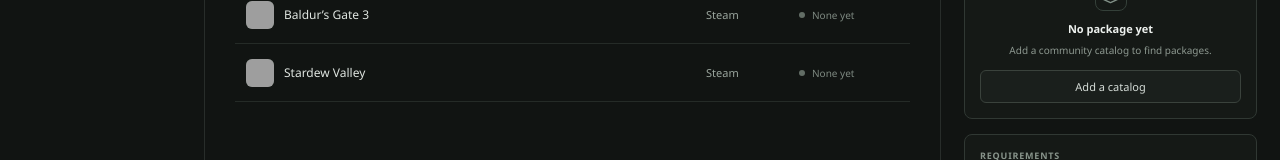
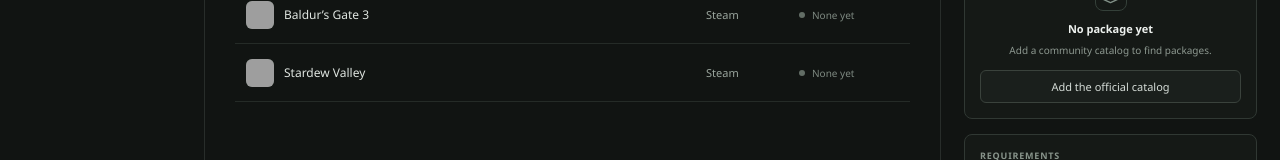
Before and after one commit to xxjonathan1997xx/modspark, a React (Vite) app: page / in a window 1280 px wide. Shown: the part 387-547 px from the top of the page. Built offline with nearby package versions, Linux system fonts and the light colour scheme; grey boxes are pictures that could not be loaded.

Commit message:
Add one-click official catalog onboarding

```diff
--- a/src/main.jsx
+++ b/src/main.jsx
@@ -3,6 +3,8 @@ import { createRoot } from 'react-dom/client'
 import { Download, Folder, Gamepad2, Layers3, Search, Settings, Sparkles, RefreshCw, Check, Circle, ShieldCheck, Trash2, Plus, AlertTriangle, Play } from 'lucide-react'
 import './styles.css'
 
+const OFFICIAL_URL = 'https://raw.githubusercontent.com/xxjonathan1997xx/modspark-catalog/main/catalog.json'
+const OFFICIAL_KEY = 'MCowBQYDK2VwAyEAZgCVC7ij799AAgYeXIxI5nXWKa8XzlczeaaizWgsd3o='
 // Browser-preview rows only. The desktop app replaces them with a real scan.
 const demos = [
   { id: 'steam:1091500', title: 'Cyberpunk 2077', source: 'Steam', icon: '2077' },
@@ -37,6 +39,7 @@ function App() {
   const installedById = useMemo(() => new Map(cat.installed.map(p => [p.id, p])), [cat.installed])
   const packagesFor = game => cat.packages.filter(p => p.games.includes(game?.id))
   const selectedPackage = packagesFor(selected)[0]
+  const officialCatalogAdded = cat.sources.some(source => source.url === OFFICIAL_URL)
 
   useEffect(() => {
     const onKey = e => { if ((e.ctrlKey || e.metaKey) && e.key.toLowerCase() === 'k') { e.preventDefault(); setTab('Library'); searchRef.current?.focus() } }
@@ -63,6 +66,8 @@ function App() {
       setNotice(cleanError(error))
     } finally { setBusy('') }
   }
+
+  const addOfficialCatalog = () => run('official', () => api.catalog.addSource(OFFICIAL_URL, OFFICIAL_KEY), 'Official catalog added and verified.')
 
   async function scan() {
     setScanning(true)
@@ -112,6 +117,7 @@ function App() {
   const catalogPanel = <div className="panel-scroll">
     <div className="section-title">CATALOG SOURCES</div>
     {!cat.sources.length && <p className="panel-copy">No catalogs yet. Add a catalog URL and the publisher’s public key. ModSpark only loads catalogs whose signature matches that key.</p>}
+    {!officialCatalogAdded && <button className="quiet-button official-catalog-button" disabled={!!busy} onClick={addOfficialCatalog}>{busy === 'official' ? 'Adding official catalog…' : 'Add the official catalog'}</button>}
     {cat.sources.map(source => <div key={source.id} className="source-row">
       {source.error ? <AlertTriangle size={15} className="warn" /> : <ShieldCheck size={15} className="ok" />}
       <div className="source-text"><strong>{source.name || source.url}</strong><span>{source.error || `${source.packageCount} package(s) · signature verified`}</span><code>{source.url}</code></div>
@@ -214,7 +220,9 @@ function App() {
                 : <button className="install-button" disabled={!!busy || missing.length > 0} title={missing.length ? 'Install the missing requirements first' : ''} onClick={() => run('install', () => api.catalog.install(selectedPackage.sourceId, selectedPackage.id), `${selectedPackage.name} installed and verified.`)}><Download size={16} />{busy === 'install' ? 'Downloading and verifying…' : installed ? `Update to v${selectedPackage.version}` : 'Install package'}</button>}
             </> : <>
               <div className="empty-package"><span className="empty-mark"><Layers3 size={17} /></span><strong>No package yet</strong><p>{cat.sources.length ? 'None of your catalogs has a package for this game.' : 'Add a community catalog to find packages.'}</p></div>
-              <button className="quiet-button" onClick={() => setTab('Packages')}>{cat.sources.length ? 'Browse packages' : 'Add a catalog'}</button>
+              {cat.sources.length
+                ? <button className="quiet-button" onClick={() => setTab('Packages')}>Browse packages</button>
+                : <button className="quiet-button" disabled={!!busy} onClick={addOfficialCatalog}>{busy === 'official' ? 'Adding official catalog…' : 'Add the official catalog'}</button>}
             </>}
           </section>
           <section className="dependencies"><div className="section-title">REQUIREMENTS</div>
```
Also changed, not shown: src/styles.css, 1 other file (tests, documents, lock files or other folders).
